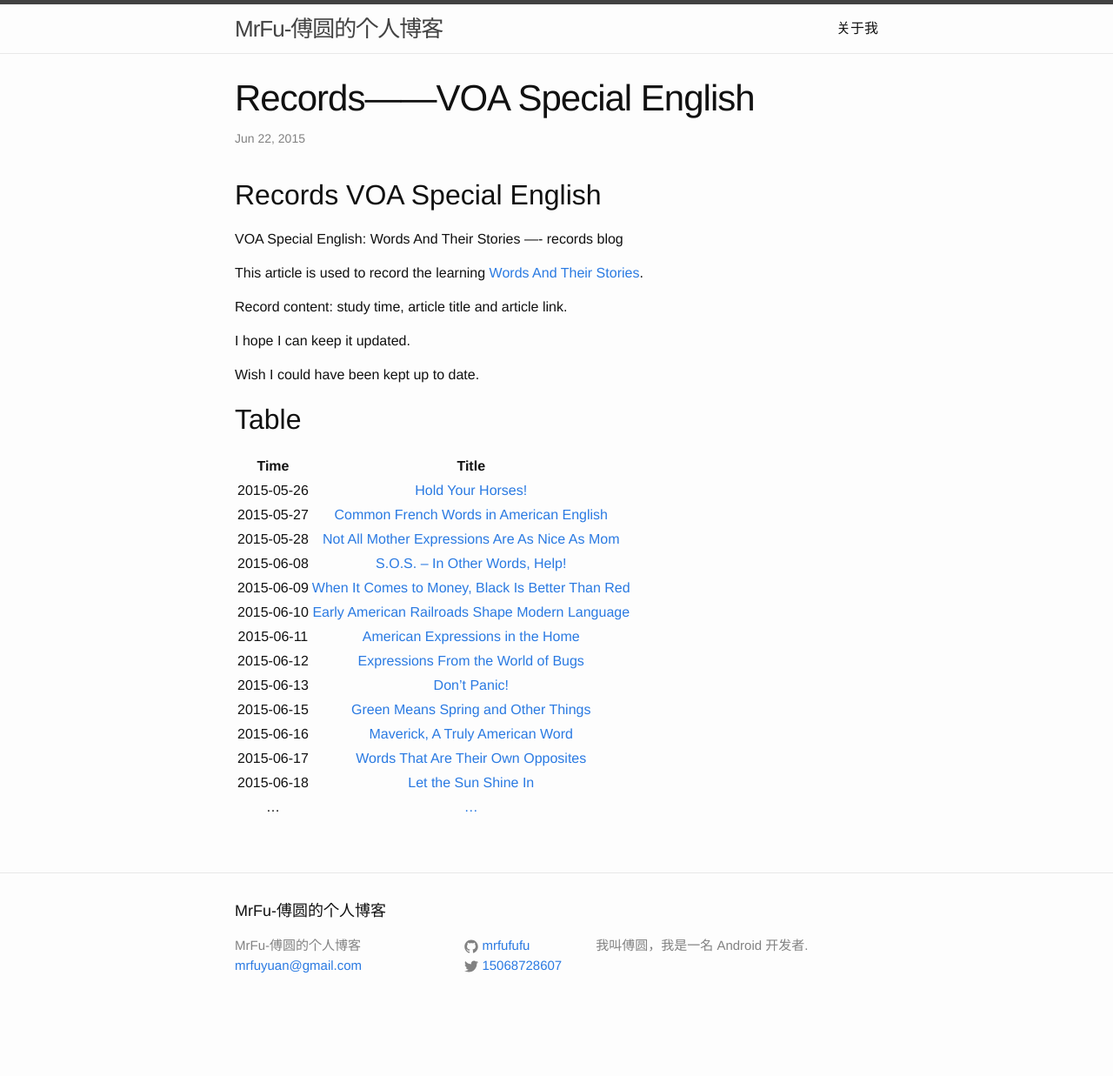
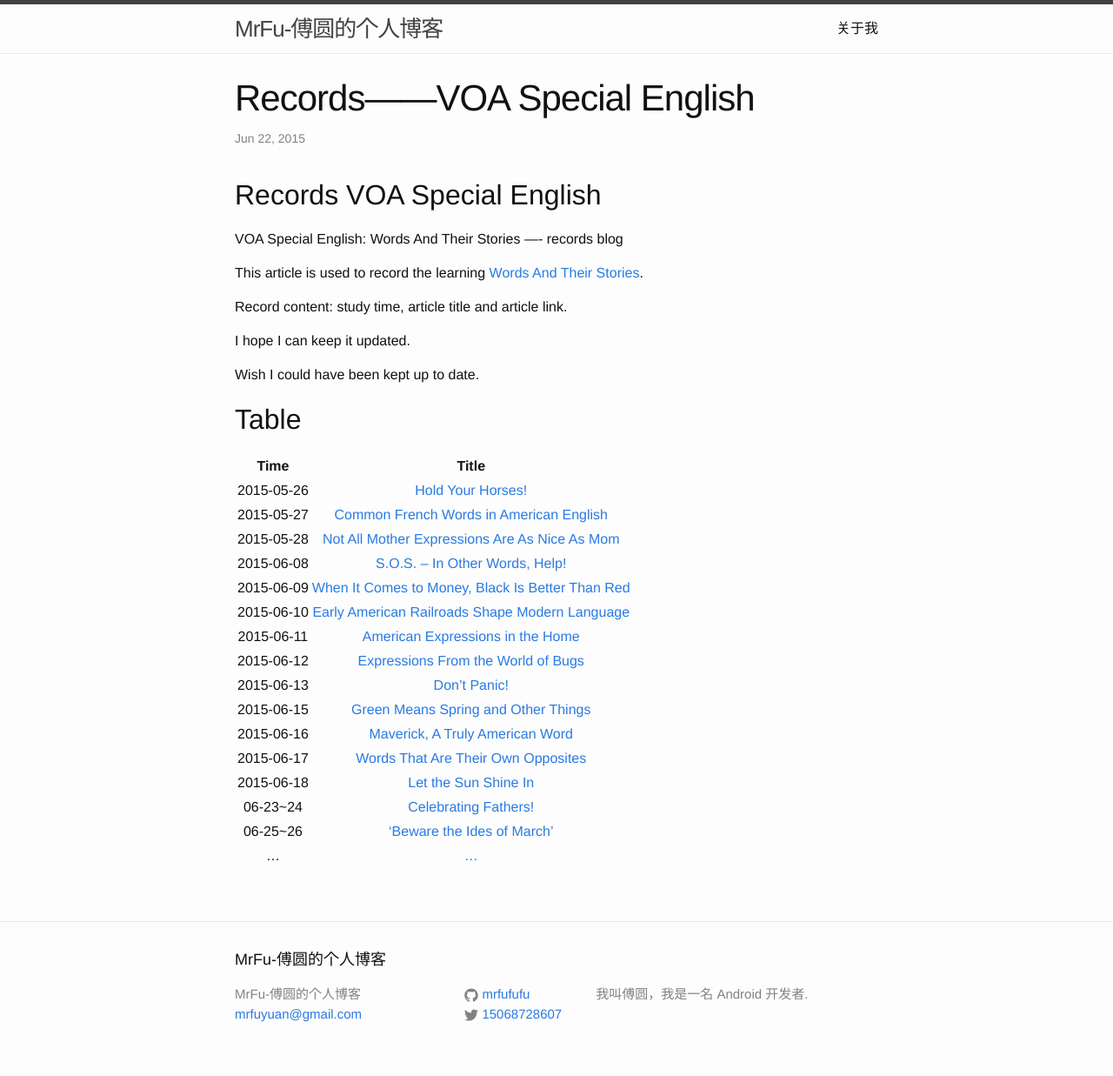
Before and after one commit to MrFuFuFu/mrfufufu.github.io, a Jekyll site: the page built from _posts/2015-06-22-Records-VOA-Special-English.markdown, in a window 1280 px wide. Shown: the whole page at 87% size. Built offline with Jekyll 4.4.1, drawn with Linux system fonts in a browser that asks for light colours; Markdown is read by kramdown in place of the engine named in the settings; before the commit the page ends 1181 px from its top, so only the background shows below that.

Commit message:
modify special english

```diff
--- a/_posts/2015-06-22-Records-VOA-Special-English.markdown
+++ b/_posts/2015-06-22-Records-VOA-Special-English.markdown
@@ -35,4 +35,6 @@
 2015-06-16   | [Maverick, A Truly American Word](http://www.51voa.com/VOA_Special_English/maverick-words-and-their-stories-63278.html)
 2015-06-17   | [Words That Are Their Own Opposites](http://www.51voa.com/VOA_Special_English/words-that-are-opposites-63174.html)
 2015-06-18   | [Let the Sun Shine In](http://www.51voa.com/VOA_Special_English/words-and-their-stories-sunshine-63411.html)
+06-23~24   | [Celebrating Fathers!](http://www.51voa.com/VOA_Special_English/happy-fathers-day-63528.html)
+06-25~26   | ['Beware the Ides of March'](http://www.51voa.com/VOA_Special_English/beware-the-ides-of-march-61964.html)
 ...   | [...](...)
```
